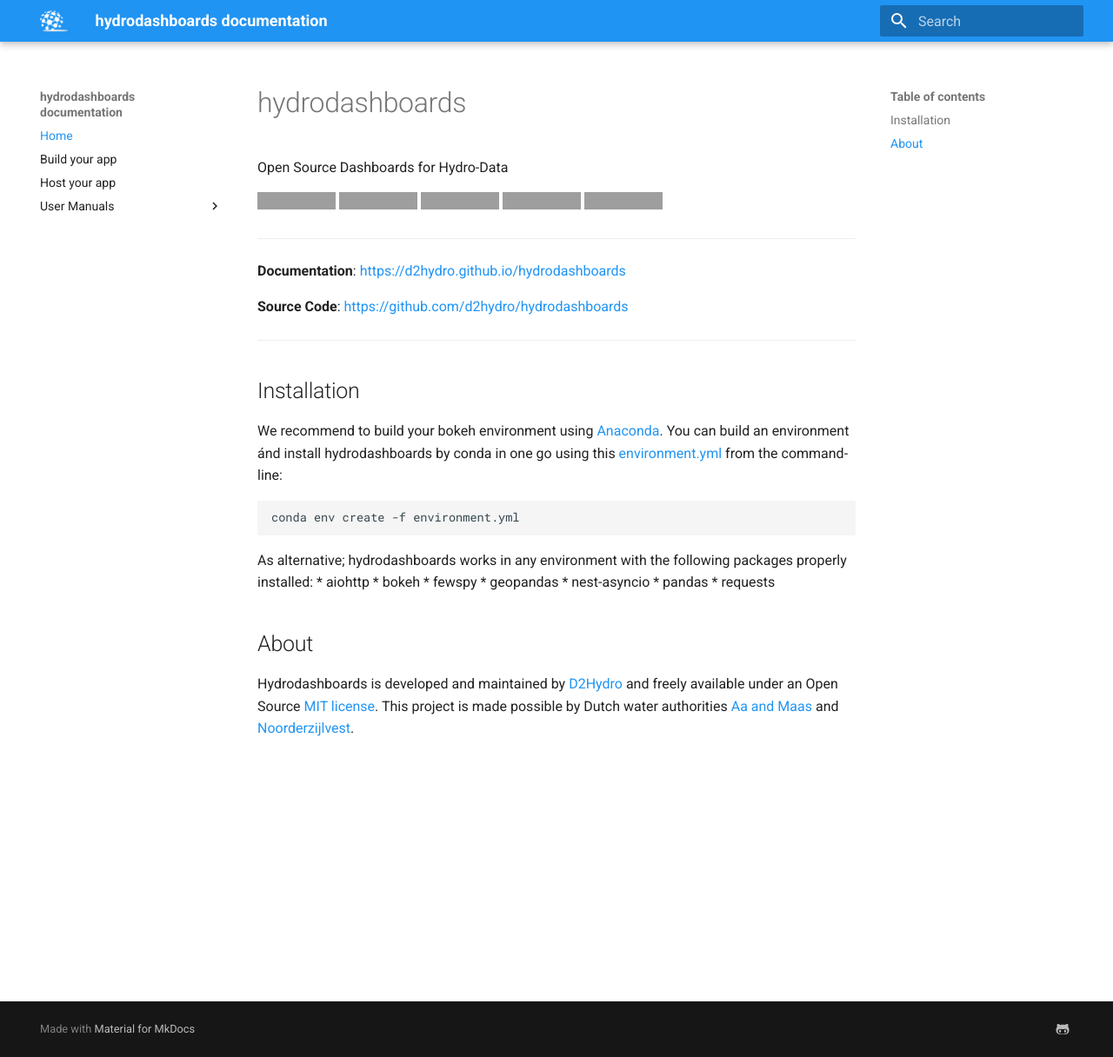
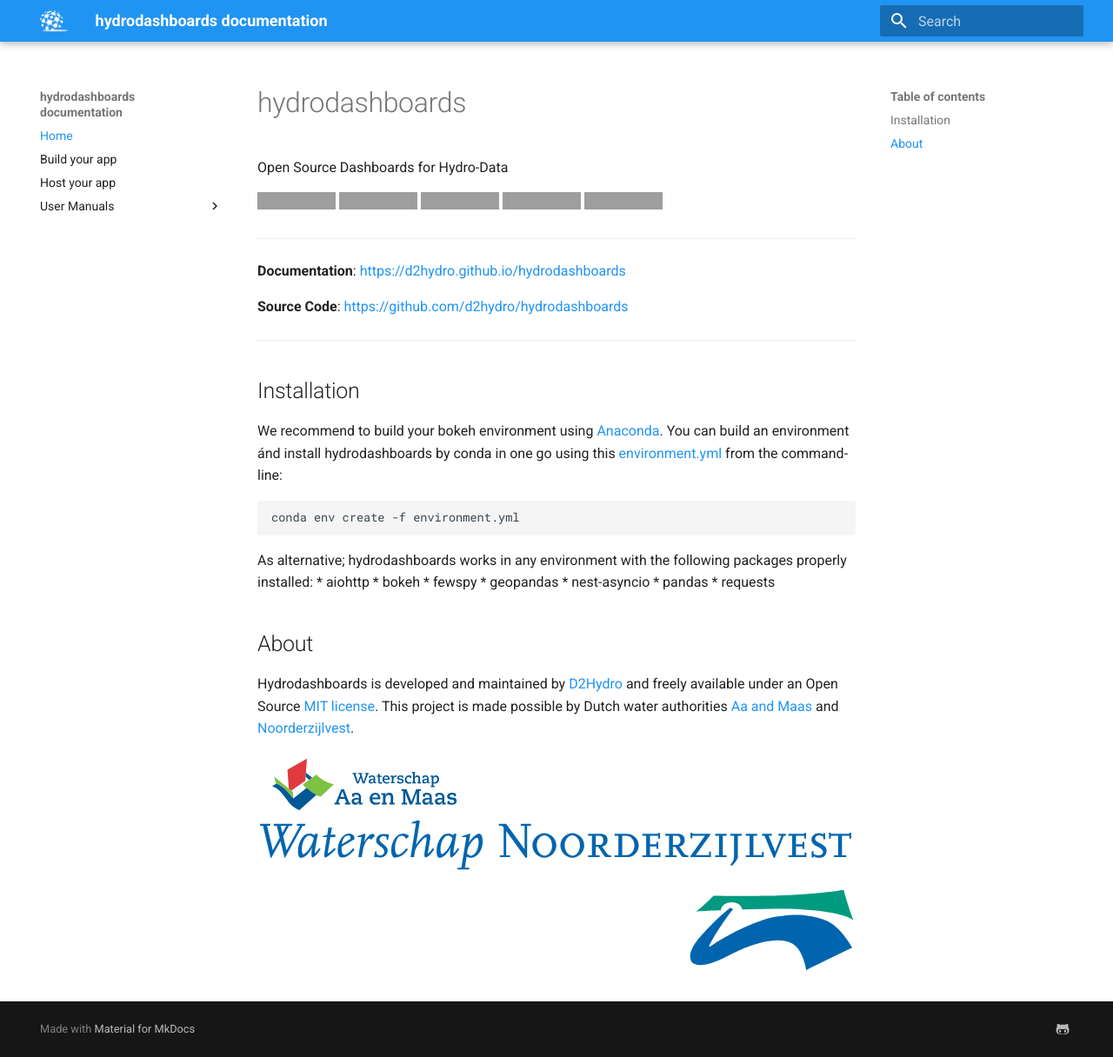
Before and after one commit to d2hydro/hydrodashboards, an MkDocs documentation site: the page built from docs/index.md, in a window 1280 px wide and 1216 px high. Shown: the whole window at 87% size. Built offline with MkDocs 1.6.1 and Material for MkDocs 9.7.7, drawn with Linux system fonts in a browser that asks for light colours; grey boxes are pictures that could not be loaded.

Commit message:
added logos

```diff
--- a/docs/index.md
+++ b/docs/index.md
@@ -34,3 +34,5 @@ As alternative; hydrodashboards works in any environment with the following pack
 ## About
 
 Hydrodashboards is developed and maintained by [D2Hydro](https://d2hydro.nl/) and freely available under an Open Source <a href="https://github.com/d2hydro/hydrodashboards/blob/main/LICENSE" target="_blank">MIT license</a>. This project is made possible by Dutch water authorities <a href="https://www.aaenmaas.nl/" target="_blank">Aa and Maas</a> and <a href="https://www.noorderzijlvest.nl/" target="_blank">Noorderzijlvest</a>.
+
+<img src="images/logo-aam.svg"  height="50">   <img src="images/logo-nzv.svg"  height="50">
```
Also changed, not shown: README.md (+2 -0 lines), docs/images/logo-aam.svg (added), docs/images/logo-nzv.svg (added).
